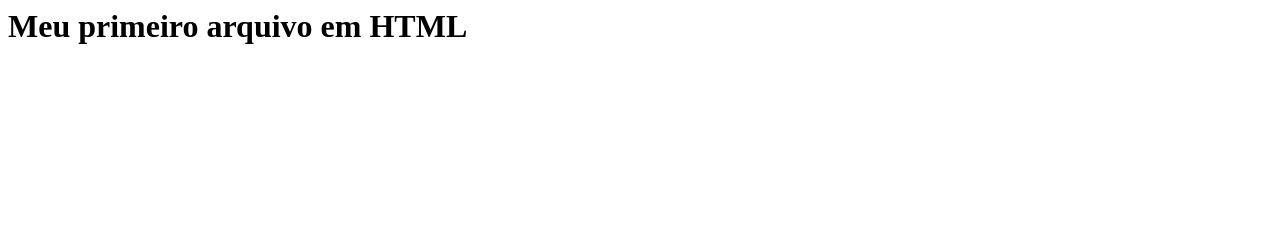
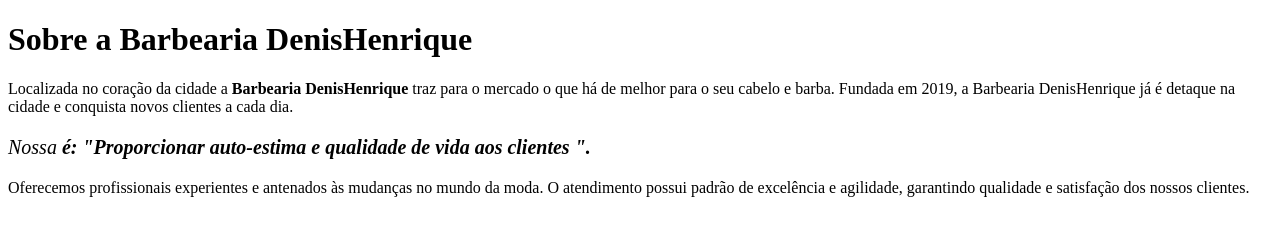
Before and after one commit to denishenrique0/Primeiro-Reposit-rio, a plain HTML site: page index.html in a window 1280 px wide. Drawn offline with Linux system fonts and the light colour scheme.

Commit message:
Atualização do site Barbearia

```diff
--- a/index.html
+++ b/index.html
@@ -1,3 +1,17 @@
-<html>
-  <h1>Meu primeiro arquivo em HTML</h1>
+<!DOCTYPE html>
+<html lang="pt-br">
+    <head>
+    <meta charset="UTF-8">
+    <title>Barbearia DenisHenrique</title>
+    </head>
+
+    <body>
+    <h1>Sobre a Barbearia DenisHenrique</h1>
+
+  <p>Localizada no coração da cidade a <strong>Barbearia DenisHenrique</strong> traz para o mercado o que há de melhor para o seu  cabelo e barba. Fundada em 2019, a Barbearia DenisHenrique já é detaque na cidade e conquista novos clientes a cada dia.</p>
+
+    <p style="font-size: 20px"><em>Nossa <strong> é: "Proporcionar auto-estima e qualidade de vida aos clientes ".</strong></em></p>
+
+    <p>Oferecemos profissionais experientes e antenados às mudanças no mundo da moda. O atendimento possui padrão de excelência e agilidade, garantindo qualidade e satisfação  dos nossos clientes.</p>
+</body>
 </html>
```
